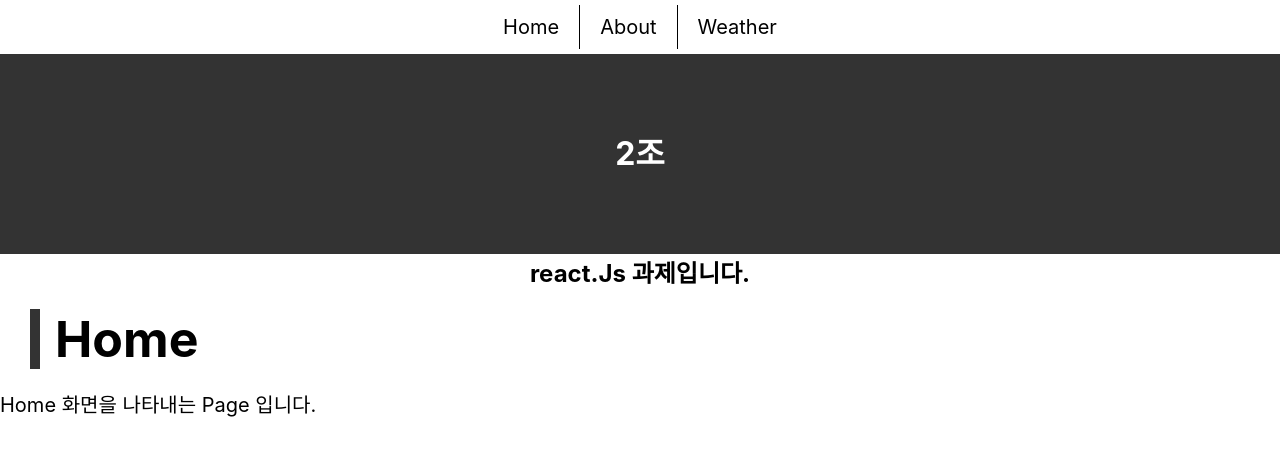
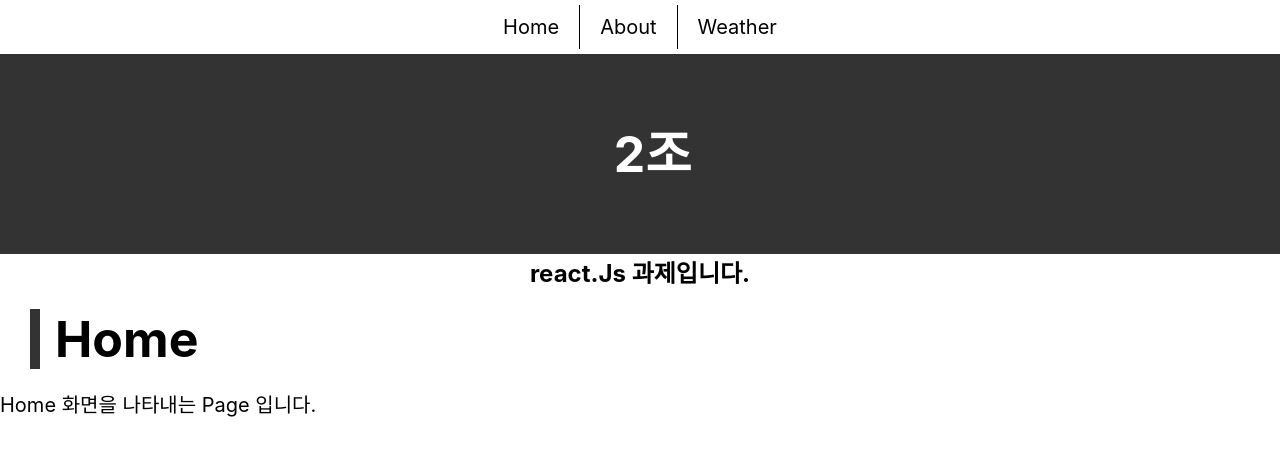
Before and after one commit to gitvengers/OpenWeatherReact, a React (Create React App) app: page / in a window 1280 px wide. Shown: the top 456 px of the page. Built offline with nearby package versions, Linux system fonts and the light colour scheme.

Commit message:
Modify Header must exist in home page

```diff
--- a/src/App.css
+++ b/src/App.css
@@ -7,7 +7,8 @@ div{
   width: 100%;
 }
 
-.title{
+.home .title{
+  margin: 0;
   text-align: center;
   background: #333333;
   color: #fff;
--- a/src/App.js
+++ b/src/App.js
@@ -5,13 +5,14 @@ import Header from './Header';
 import {BrowserRouter} from "react-router-dom";
 import RouterApp from "./RouterApp";
 import Weather from "./Component/Weather";
+import Navigation from "./Navigation";
 
 // const city = 'Your Location';
 
 function App() {
     return (
         <BrowserRouter>
-            <Header/>
+            <Navigation/>
             <RouterApp />
         </BrowserRouter>
     );
--- a/src/Header.js
+++ b/src/Header.js
@@ -7,10 +7,9 @@ const Header = props =>{
     const {city} = props;
     return(
         <div>
-            <Navigation/>
+
             <h1 className="title">2조</h1>
             <header className="App-header">
-            {/*<img src={logo} className="App-logo" alt="logo" />*/}
                 <h2 className="desc"> react.Js 과제입니다. </h2>
             </header>
         </div>
--- a/src/RouterApp.js
+++ b/src/RouterApp.js
@@ -2,6 +2,7 @@ import React from "react"
 import {Route} from 'react-router-dom'
 import App from "./App";
 import Weather from './Component/Weather';
+import Header from "./Header";
 
 const About =  () =>
     <div className="about">
@@ -16,6 +17,7 @@ const About =  () =>
     </div>;
 const Home = () =>
     <div className="home">
+        <Header/>
         <h1>Home</h1>
         <p className="homeDesc">
             Home 화면을 나타내는 Page 입니다.
```
